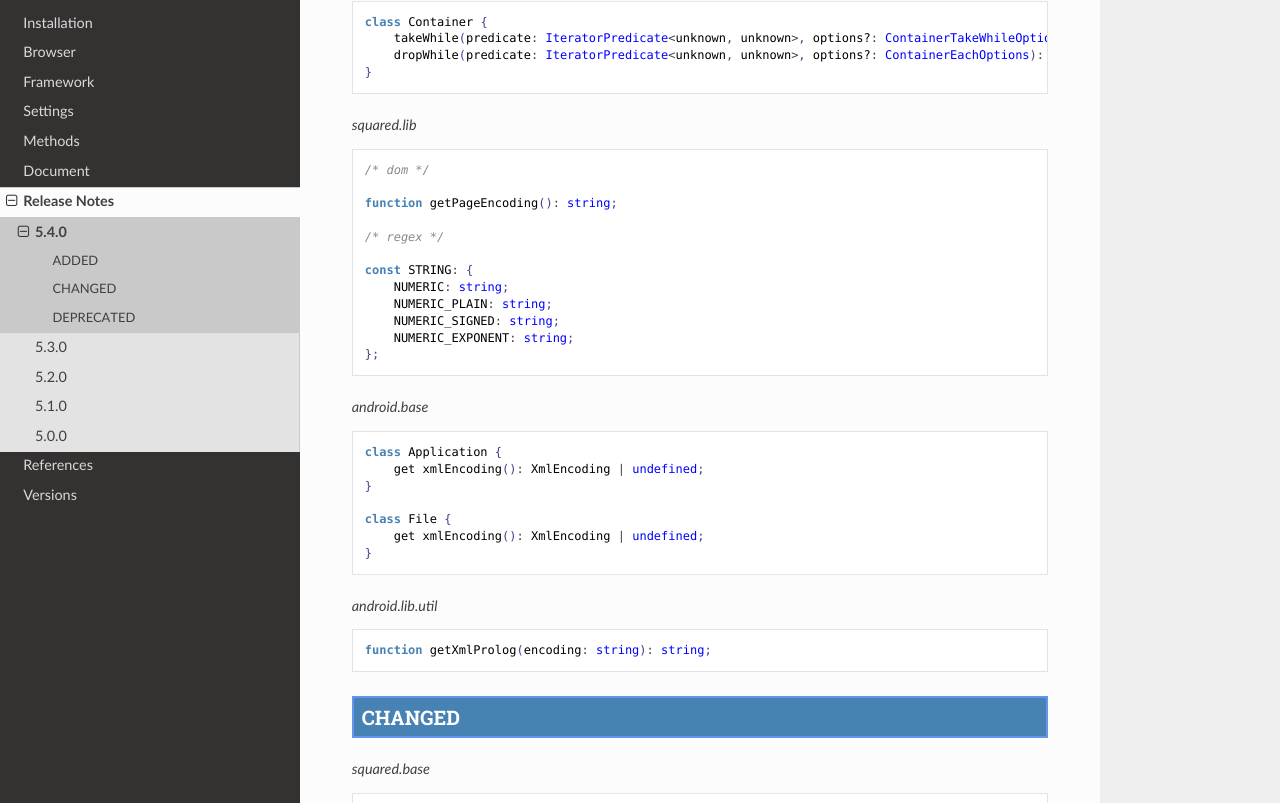
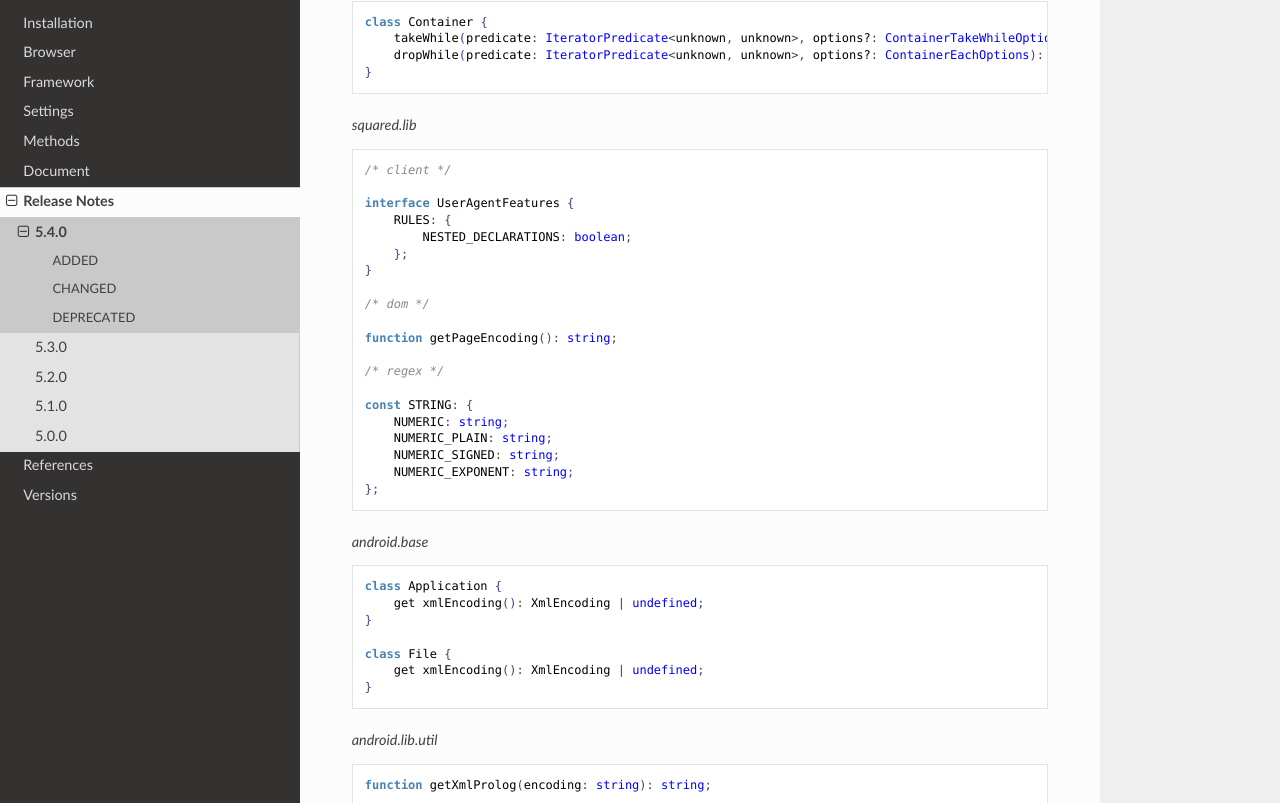
Before and after one commit to anpham6/android-docs, a Sphinx documentation site: the page built from source/release_notes/5.4.0.rst, in a window 1280 px wide and 900 px high, scrolled down 530 px, cut to the strip 97-900 px from the top of the window. Built offline with Sphinx 7.4.7 and the Read the Docs theme 3.1.0, drawn with Linux system fonts in a browser that asks for light colours.

```diff
--- a/source/release_notes/5.4.0.rst
+++ b/source/release_notes/5.4.0.rst
@@ -41,6 +41,14 @@
 
 .. code-block::
   :caption: squared.lib
+
+  /* client */
+
+  interface UserAgentFeatures {
+      RULES: {
+          NESTED_DECLARATIONS: boolean;
+      };
+  }
 
   /* dom */
 
```
Also changed, not shown: 1 other file.
